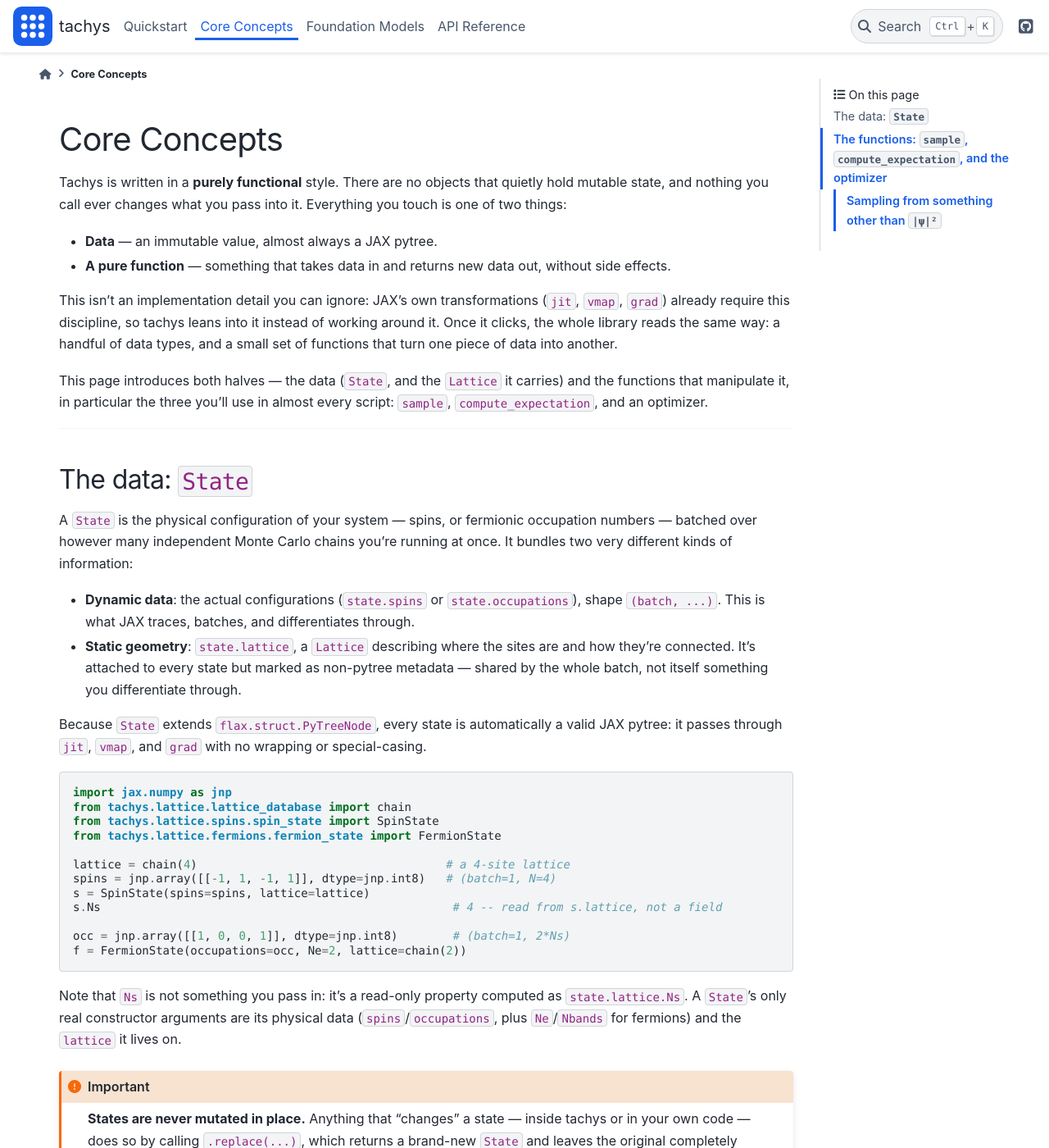
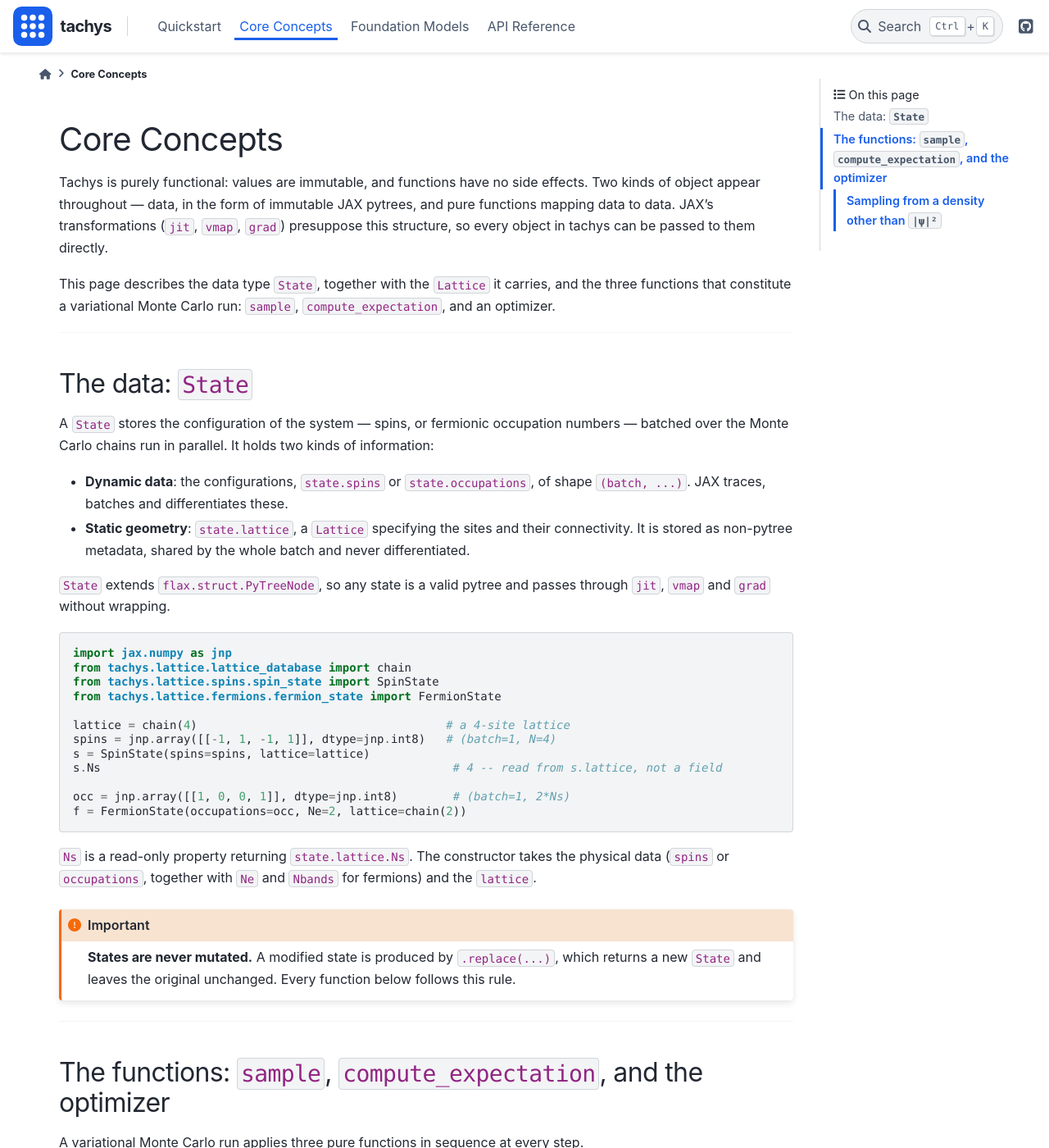
Before and after one commit to tachys-dev/tachys, a Sphinx documentation site: the page built from docs/concepts.md, in a window 1280 px wide and 1400 px high. Shown: the whole window at 82% size. Built offline with Sphinx 7.4.7 and the PyData theme 0.15.4, drawn with Linux system fonts in a browser that asks for light colours; some of the changed text lies outside the part shown.

Commit message:
Improve docs

````diff
--- a/docs/_static/custom.css
+++ b/docs/_static/custom.css
@@ -29,3 +29,47 @@ h1, h2, h3 {
     display: inline-block;
     margin-bottom: 1rem;
 }
+
+/* ── site header ───────────────────────────────────────────────────────────
+ * The wordmark sat flush against the first nav link, so "tachys Quickstart"
+ * read as one run of text. Separate the brand from the navigation with space
+ * and a hairline rule, and let the links themselves breathe.
+ * Only above the theme's collapse breakpoint: below it the links move into
+ * the sidebar and a trailing rule would hang off the logo.
+ */
+.bd-header .navbar-brand {
+    gap: 0.6rem;
+    /* Bootstrap's own right margin would push the rule off-centre */
+    margin-right: 0;
+}
+.bd-header .navbar-brand .logo__title {
+    font-weight: 700;
+    letter-spacing: -0.03em;
+}
+
+@media (min-width: 992px) {
+    .bd-header .navbar-header-items__start {
+        margin-right: 1.25rem;
+    }
+    .bd-header .navbar-header-items__start > .navbar-item {
+        position: relative;
+        padding-right: 1.25rem;
+    }
+    .bd-header .navbar-header-items__start > .navbar-item::after {
+        content: "";
+        position: absolute;
+        right: 0;
+        top: 50%;
+        transform: translateY(-50%);
+        width: 1px;
+        height: 1.5rem;
+        background: var(--pst-color-border);
+    }
+    .bd-header ul.bd-navbar-elements {
+        gap: 0.4rem;
+    }
+    .bd-header ul.bd-navbar-elements .nav-link {
+        padding-left: 0.3rem;
+        padding-right: 0.3rem;
+    }
+}
--- a/docs/concepts.md
+++ b/docs/concepts.md
@@ -1,42 +1,32 @@
 # Core Concepts
 
-Tachys is written in a **purely functional** style. There are no objects that
-quietly hold mutable state, and nothing you call ever changes what you pass
-into it. Everything you touch is one of two things:
+Tachys is purely functional: values are immutable, and functions have no side
+effects. Two kinds of object appear throughout — data, in the form of
+immutable JAX pytrees, and pure functions mapping data to data. JAX's
+transformations (`jit`, `vmap`, `grad`) presuppose this structure, so every
+object in tachys can be passed to them directly.
 
-- **Data** — an immutable value, almost always a JAX pytree.
-- **A pure function** — something that takes data in and returns new data
-  out, without side effects.
-
-This isn't an implementation detail you can ignore: JAX's own transformations
-(`jit`, `vmap`, `grad`) already require this discipline, so tachys leans into
-it instead of working around it. Once it clicks, the whole library reads the
-same way: a handful of data types, and a small set of functions that turn one
-piece of data into another.
-
-This page introduces both halves — the data (`State`, and the `Lattice` it
-carries) and the functions that manipulate it, in particular the three you'll
-use in almost every script: `sample`, `compute_expectation`, and an optimizer.
+This page describes the data type `State`, together with the `Lattice` it
+carries, and the three functions that constitute a variational Monte Carlo
+run: `sample`, `compute_expectation`, and an optimizer.
 
 ---
 
 ## The data: `State`
 
-A `State` is the physical configuration of your system — spins, or fermionic
-occupation numbers — batched over however many independent Monte Carlo chains
-you're running at once. It bundles two very different kinds of information:
+A `State` stores the configuration of the system — spins, or fermionic
+occupation numbers — batched over the Monte Carlo chains run in parallel. It
+holds two kinds of information:
 
-- **Dynamic data**: the actual configurations (`state.spins` or
-  `state.occupations`), shape `(batch, ...)`. This is what JAX traces,
-  batches, and differentiates through.
-- **Static geometry**: `state.lattice`, a `Lattice` describing where the sites
-  are and how they're connected. It's attached to every state but marked as
-  non-pytree metadata — shared by the whole batch, not itself something you
-  differentiate through.
+- **Dynamic data**: the configurations, `state.spins` or
+  `state.occupations`, of shape `(batch, ...)`. JAX traces, batches and
+  differentiates these.
+- **Static geometry**: `state.lattice`, a `Lattice` specifying the sites and
+  their connectivity. It is stored as non-pytree metadata, shared by the whole
+  batch and never differentiated.
 
-Because `State` extends `flax.struct.PyTreeNode`, every state is automatically
-a valid JAX pytree: it passes through `jit`, `vmap`, and `grad` with no
-wrapping or special-casing.
+`State` extends `flax.struct.PyTreeNode`, so any state is a valid pytree and
+passes through `jit`, `vmap` and `grad` without wrapping.
 
 ```python
 import jax.numpy as jnp
@@ -53,58 +43,54 @@ occ = jnp.array([[1, 0, 0, 1]], dtype=jnp.int8)        # (batch=1, 2*Ns)
 f = FermionState(occupations=occ, Ne=2, lattice=chain(2))
 ```
 
-Note that `Ns` is not something you pass in: it's a read-only property
-computed as `state.lattice.Ns`. A `State`'s only real constructor arguments
-are its physical data (`spins`/`occupations`, plus `Ne`/`Nbands` for fermions)
-and the `lattice` it lives on.
+`Ns` is a read-only property returning `state.lattice.Ns`. The constructor
+takes the physical data (`spins` or `occupations`, together with `Ne` and
+`Nbands` for fermions) and the `lattice`.
 
 :::{important}
-**States are never mutated in place.** Anything that "changes" a state —
-inside tachys or in your own code — does so by calling `.replace(...)`, which
-returns a brand-new `State` and leaves the original completely untouched. You
-will see this pattern everywhere, starting with the functions below.
+**States are never mutated.** A modified state is produced by `.replace(...)`,
+which returns a new `State` and leaves the original unchanged. Every function
+below follows this rule.
 :::
 
 ---
 
 ## The functions: `sample`, `compute_expectation`, and the optimizer
 
-A VMC run is nothing more than three pure functions, called in a loop, each
-one handing its output to the next:
+A variational Monte Carlo run applies three pure functions in sequence at
+every step.
 
-1. **`sample`** advances the Markov chain. Given the current `state`, a
-   wavefunction, a Monte Carlo move, and a PRNG key, it returns a **new**
-   state — the input `state` is left untouched.
+1. **`sample`** advances the Markov chain. Given the current state, a
+   wavefunction, a Monte Carlo move and a PRNG key, it returns a new state,
+   the log-amplitudes evaluated on it, and the acceptance rate. The input
+   state is unchanged.
 
    ```python
    state, log_amps, acceptance = sample(nsweeps, state, action, mc_keys, wf)
    ```
 
-2. **`compute_expectation`** turns a state into a number. Given an operator, a
-   wavefunction, and a state, it evaluates the operator's local estimator and
-   reduces it to global statistics. It only *reads* `state` — there's no new
-   state coming out the other end, only energies.
+2. **`compute_expectation`** evaluates an operator. Given an operator, a
+   wavefunction and a state, it computes the local estimator on each
+   configuration and reduces it to global statistics. The state is read, not
+   modified.
 
    ```python
    E_L, e_mean, e2_mean = compute_expectation(H, wf, state, log_amps)
    ```
 
-3. **The optimizer** turns those energies into a parameter update. Optimizers
-   like `SR`, `SPRING`, and `MARCH` are themselves just data — plain
-   `flax.struct.PyTreeNode`s — called as functions:
+3. **The optimizer** maps the local energies to a parameter update. `SR`,
+   `SPRING` and `MARCH` are `flax.struct.PyTreeNode`s called as functions:
 
    ```python
    updates, opt_state = optimizer(E_L, opt_state, state, wf)
    wf = wf.apply_gradients(updates, lr)
    ```
 
-   `optimizer(...)` doesn't touch `wf` or `opt_state` — it returns new values
-   for both. `wf.apply_gradients` is the same story: it returns a new
-   `WaveFunction` with updated parameters, rather than editing the one you
-   already have.
+   The optimizer returns the update and a new optimizer state;
+   `apply_gradients` returns a new `WaveFunction` carrying the updated
+   parameters.
 
-Put the three together and you have the entire training loop — nothing else
-is hidden underneath:
+Composed, the three are the entire training loop:
 
 ```python
 for step in range(N_steps):
@@ -118,40 +104,36 @@ for step in range(N_steps):
     wf = wf.apply_gradients(updates, lr)
 ```
 
-Every variable on the left-hand side is a *new* value each iteration —
-`state`, `wf`, and `opt_state` are simply reassigned, exactly like the carry
-of a JAX `scan`, just written out as an ordinary Python loop. There's no
-`Trainer` object accumulating hidden state behind the scenes; if you want to
-know what a tachys training run does, this loop *is* the answer. See
-{doc}`quickstart` for a complete, runnable version of it.
+Each iteration rebinds `state`, `wf` and `opt_state` to new values, as the
+carry of a JAX `scan` would; no state is held anywhere else. A runnable
+version is given in {doc}`quickstart`.
 
-### Sampling from something other than `|ψ|²`
+### Sampling from a density other than `|ψ|²`
 
-Step 2 is the only one that assumes the batch is distributed as `|ψ|²`. Swap in
-a different density there and every expectation value needs a per-sample
-importance weight to correct it back — which is what `train`'s `estimator`
-argument is for:
+Step 2 assumes configurations distributed as `|ψ|²`. Under any other sampling
+density, every expectation value requires a per-sample importance weight,
+supplied through the `estimator` argument of `train`:
 
 ```python
 eval_state, E_L, weights, e_mean, e2_mean, metrics = estimator(keys, H, wf, state, log_amps)
 updates, opt_state = optimizer(E_L, opt_state, eval_state, wf, weights=weights)
 ```
 
-Two things are worth being explicit about. The optimizer is handed
-`eval_state`, not `state`: the weights correct the configurations `E_L` was
-evaluated on, so the Jacobian has to be taken on those same configurations. And
-the chain itself is untouched — `state` carries forward to the next `sample`
-call exactly as before. An estimator changes what the energy and the gradient
-are computed *from*, never what is sampled.
+The optimizer receives `eval_state` rather than `state`: the weights apply to
+the configurations on which `E_L` was evaluated, so the Jacobian must be taken
+on those same configurations. The chain is unaffected, and `state` carries
+forward to the next call to `sample`. An estimator changes the configurations
+the energy and the gradient are computed on, not the ones the chain visits.
 
-`tachys.experimental.blurred_sampling.BlurredEstimator` is the implementation
-that ships with tachys. `E_loc(x)` has heavy tails, because a walker landing
-where `|ψ(x)|` is small produces a huge local energy and such configurations are
-too rare under `|ψ|²` to average out. Blurred sampling moves each walker, with
-probability `q`, to a uniformly chosen configuration connected to it by `H`'s
-off-diagonal part, so those configurations get visited at a controlled rate, and
-reweights by the exact density ratio. The amplitude ratios in the weight are the
-ones the local estimator already computes, so the correction is close to free.
+`tachys.experimental.blurred_sampling.BlurredEstimator` implements one such
+scheme. The local energy `E_loc(x)` has heavy tails: a walker reaching a
+configuration where `|ψ(x)|` is small produces a large contribution, and such
+configurations are too rare under `|ψ|²` to be averaged accurately. Blurred
+sampling moves each walker, with probability `q`, to a uniformly chosen
+configuration connected to it by the off-diagonal part of `H`, so those
+configurations are visited at a controlled rate, and reweights by the exact
+ratio of densities. The amplitude ratios entering the weights are those the
+local estimator already evaluates.
 
-Training a single network across *many* Hamiltonians at once builds on
-exactly this — see {doc}`foundation_models`.
+Training one network across many Hamiltonians uses the same three functions;
+see {doc}`foundation_models`.
````
Also changed, not shown: docs/contents.md (+6 -4 lines), docs/foundation_models.md (+62 -70 lines), docs/quickstart.md (+38 -43 lines).
